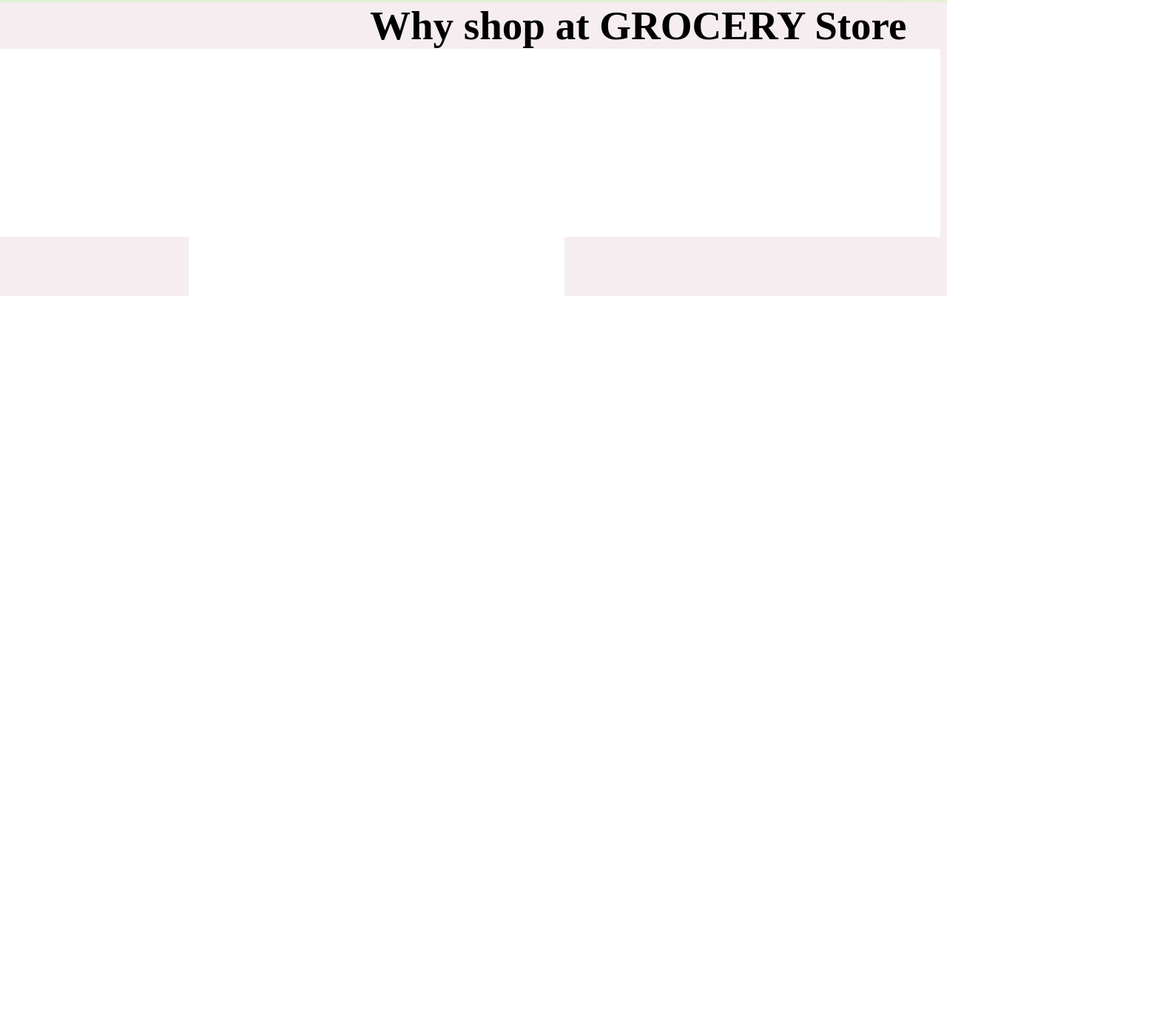
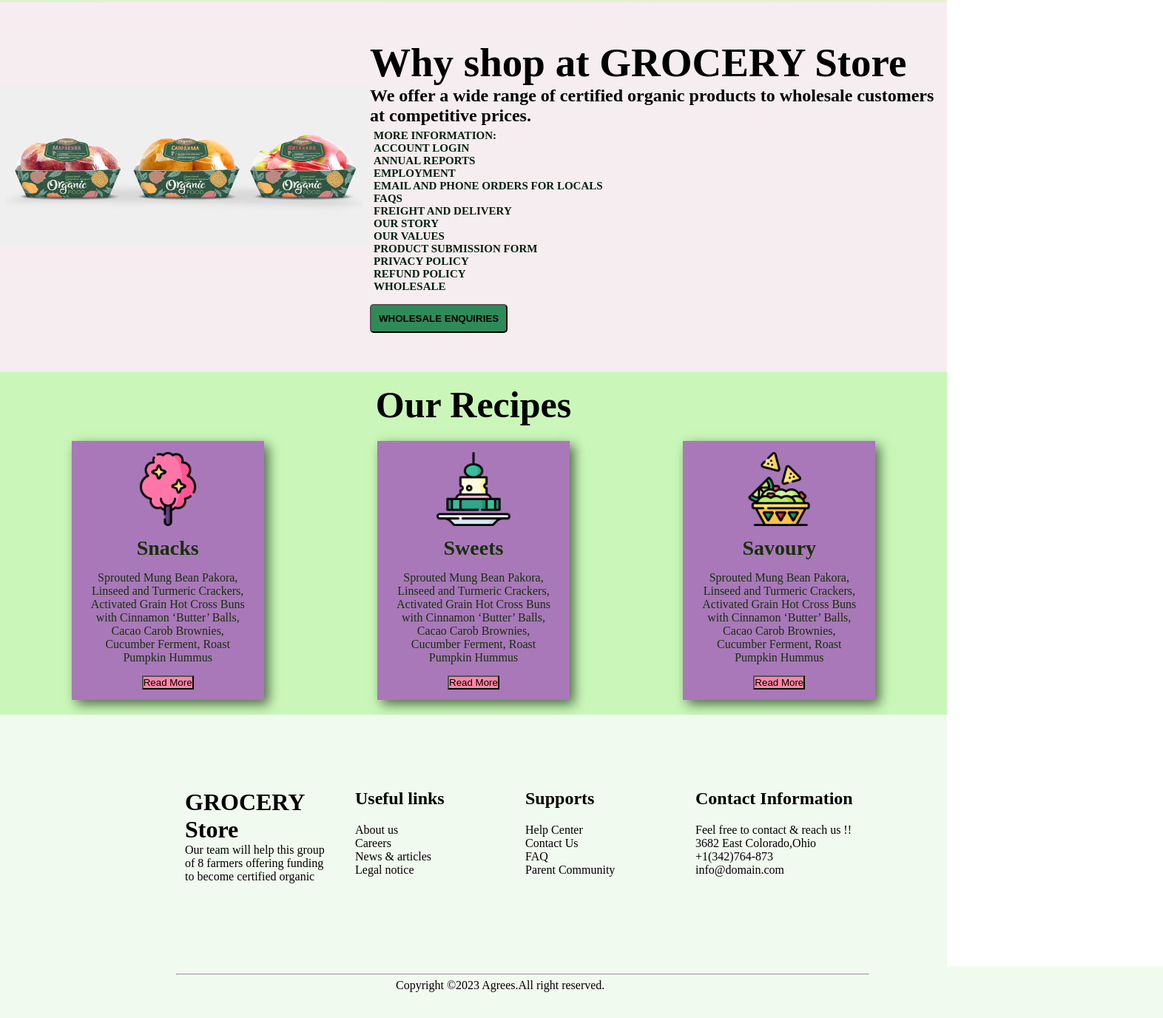
Before and after one commit to Monalisa2836/grocery-products, a plain HTML site: page index.html in a window 1280 px wide. Shown: the part 951-2327 px from the top of the page at 74% size, 1572 px wide, since content can reach past the window. Before the commit the page ends 1351 px from the top, so only its background shows below. Drawn offline with Linux system fonts and the light colour scheme.

Commit message:
added everything

```diff
--- a/index.html
+++ b/index.html
@@ -7,9 +7,7 @@
     <link rel="stylesheet" href="style.css" />
   </head>
   <body>
-
     <!-- this is a navbar section -->
-      </nav>
     <header>
       <nav>
         <div class="menu-container">
@@ -33,14 +31,24 @@
       <section>
         <div class="banner-container">
           <div class="banner-text">
-          <h1 class="name">INTRODUCING GROW <br> THE GROWERS RECIPIENTS.</h1>
-          <p class="description">Grow the Growers is an initiative born from our commitment to food security <br> and localization,
-             2 huge subjects impacting our community more and more.
+            <h1 class="name">
+              INTRODUCING GROW <br />
+              THE GROWERS RECIPIENTS.
+            </h1>
+            <p class="description">
+              Grow the Growers is an initiative born from our commitment to food
+              security <br />
+              and localization, 2 huge subjects impacting our community more and
+              more.
             </p>
             <button class="btn">READ MORE</button>
           </div>
           <div class="banner-photo">
-          <img class="organic-banner" src="pure-natural-organic-label-badge_1017-26210.jpg" alt="">
+            <img
+              class="organic-banner"
+              src="pure-natural-organic-label-badge_1017-26210.jpg"
+              alt=""
+            />
           </div>
         </div>
       </section>
@@ -50,31 +58,110 @@
           <div class="about-container">
             <div class="about-info">
               <h1 class="name">Why shop at GROCERY Store</h1>
-            <h2>We offer a wide range of certified organic products to wholesale customers at competitive prices.</h2>
+              <h2>
+                We offer a wide range of certified organic products to wholesale
+                customers at competitive prices.
+              </h2>
               <p class="description2">
-              MORE INFORMATION: <br>
-              ACCOUNT LOGIN <br>
-              ANNUAL REPORTS <br>
-              EMPLOYMENT <br>
-              EMAIL AND PHONE ORDERS FOR LOCALS <br>
-              FAQS <br>
-              FREIGHT AND DELIVERY <br>
-              OUR STORY <br>
-              OUR VALUES <br>
-              PRODUCT SUBMISSION FORM <br>
-              PRIVACY POLICY <br>
-              REFUND POLICY <br>
-              WHOLESALE <br>
+                MORE INFORMATION: <br />
+                ACCOUNT LOGIN <br />
+                ANNUAL REPORTS <br />
+                EMPLOYMENT <br />
+                EMAIL AND PHONE ORDERS FOR LOCALS <br />
+                FAQS <br />
+                FREIGHT AND DELIVERY <br />
+                OUR STORY <br />
+                OUR VALUES <br />
+                PRODUCT SUBMISSION FORM <br />
+                PRIVACY POLICY <br />
+                REFUND POLICY <br />
+                WHOLESALE <br />
               </p>
               <button class="btn">WHOLESALE ENQUIRIES</button>
             </div>
             <div class="about-photo">
-            <img class="organic-banner" src="1efd9141988705.57bc67d756416.jpg" alt="">
+              <img
+                class="organic-banner"
+                src="1efd9141988705.57bc67d756416.jpg"
+                alt=""
+              />
             </div>
           </div>
         </div>
       </section>
+      <!-- service section starts from here -->
+      <section id="whole">
+        <h1 class="about-title">Our Recipes</h1>
+        <div class="service-container">
+          <div class="box">
+            <img class="icon" src="cotton-candy.png" alt="" />
+            <h2 class="box-title">Snacks</h2>
+            <p class="box-description">
+              Sprouted Mung Bean Pakora, Linseed and Turmeric Crackers,
+              Activated Grain Hot Cross Buns with Cinnamon ‘Butter’ Balls, Cacao
+              Carob Brownies, Cucumber Ferment, Roast Pumpkin Hummus
+            </p>
+            <button class="box-btn">Read More</button>
+          </div>
+          <div class="box">
+            <img class="icon" src="appetizers.png" alt="" />
+            <h2 class="box-title">Sweets</h2>
+            <p class="box-description">
+              Sprouted Mung Bean Pakora, Linseed and Turmeric Crackers,
+              Activated Grain Hot Cross Buns with Cinnamon ‘Butter’ Balls, Cacao
+              Carob Brownies, Cucumber Ferment, Roast Pumpkin Hummus
+            </p>
+            <button class="box-btn">Read More</button>
+          </div>
+          <div class="box">
+            <img class="icon" src="guacamole.png" alt="" />
+            <h2 class="box-title">Savoury</h2>
+            <p class="box-description">
+              Sprouted Mung Bean Pakora, Linseed and Turmeric Crackers,
+              Activated Grain Hot Cross Buns with Cinnamon ‘Butter’ Balls, Cacao
+              Carob Brownies, Cucumber Ferment, Roast Pumpkin Hummus
+            </p>
+            <button class="box-btn">Read More</button>
+          </div>
+        </div>
+      </section>
     </main>
-    <footer></footer>
+    <footer>
+      <div id="last">
+        <div class="last-one">
+          <h1>GROCERY Store</h1>
+          <p>
+            Our team will help this group <br />
+            of 8 farmers offering funding <br />
+            to become certified organic
+          </p>
+        </div>
+        <div class="last-one">
+          <h2 class="use">Useful links</h2>
+          <li>About us</li>
+          <li>Careers</li>
+          <li>News & articles</li>
+          <li>Legal notice</li>
+        </div>
+        <div class="last-one">
+          <h2 class="use">Supports</h2>
+          <li>Help Center</li>
+          <li>Contact Us</li>
+          <li>FAQ</li>
+          <li>Parent Community</li>
+        </div>
+        <div class="last-one">
+          <h2 class="use">Contact Information</h2>
+          <li>Feel free to contact & reach us !!</li>
+          <li>3682 East Colorado,Ohio</li>
+          <li>+1(342)764-873</li>
+          <li>info@domain.com</li>
+        </div>
+      </div>
+      <div class="last-line">
+        <hr width="320%" />
+        <p class="problmetic">Copyright &#169;2023 Agrees.All right reserved.</p>
+      </div>
+    </footer>
   </body>
 </html>
--- a/style.css
+++ b/style.css
@@ -1,9 +1,9 @@
-*{
+* {
   margin: 0px;
   padding: 0px;
 }
 
-.menu-container{
+.menu-container {
   background-color: rgb(0, 0, 0);
   padding: 10px;
   color: aliceblue;
@@ -12,75 +12,69 @@
   align-items: center;
   justify-content: space-around;
 }
-.logo-photo{
+.logo-photo {
   width: 130px;
 }
 
-.menus{
+.menus {
   display: flex;
   font-size: 20px;
-
 }
 
-.item{
+.item {
   margin-right: 30px;
   padding: 5px;
   cursor: pointer;
 }
-.item:hover{
+.item:hover {
   color: yellowgreen;
 }
 
-.organic-banner{
+.organic-banner {
   width: 500px;
 }
-.banner-container{
+.banner-container {
   display: flex;
   justify-content: space-around;
   height: 100vh;
   align-items: center;
   background-color: #dff2d4;
-    background: linear-gradient(45deg,#dff2d4,#e8f1d4);
+  background: linear-gradient(45deg, #dff2d4, #e8f1d4);
   color: rgb(25, 32, 32);
-
 }
 
-.name{
+.name {
   font-size: 55px;
   font-weight: bold;
 }
 
-.description{
+.description {
   font-size: 20px;
   margin-top: 15px;
   margin-bottom: 15px;
 }
-.btn{
+.btn {
   padding: 10px;
   background-color: seagreen;
   font-weight: bold;
   border-radius: 5px;
   cursor: pointer;
 }
-.btn:hover{
+.btn:hover {
   color: #dff2d4;
 }
-.about-container{
+.about-container {
   display: flex;
   justify-content: space-around;
   align-items: center;
   flex-direction: row-reverse;
 }
-.about-title{
-    text-align: center;
-    font-size: 50px;
-    padding-top: 15px;
 
+.aboutus-container {
+  background-color: #f5edef;
+  height: 500px;
 }
-.aboutus-container{
-    background-color: #F5EDEF;
-}
-.description2{
+.description2 {
   margin-top: 5px;
   margin-bottom: 15px;
   font-size: 15px;
@@ -88,3 +82,75 @@
   color: rgb(2, 31, 14);
   margin-left: 5px;
 }
+
+.about-info {
+  padding-top: 50px;
+}
+.about-title {
+  text-align: center;
+  font-size: 50px;
+  padding-top: 15px;
+}
+.box {
+  width: 230px;
+  height: 320px;
+  box-shadow: 6px 6px 15px #536c49;
+  background-color: #a878b9;
+  text-align: center;
+  padding: 15px;
+  color: #18300a;
+}
+
+.icon {
+  width: 100px;
+}
+.box-btn {
+  background-color: #fe86a4;
+  margin-top: 10px;
+}
+.box-title {
+  padding: 10px;
+  font-size: 28px;
+}
+.box-description {
+  padding: 5px;
+}
+.service-container {
+  display: flex;
+  justify-content: space-around;
+  padding: 20px;
+}
+#whole {
+  background-color: #caf7b9;
+}
+.last-one {
+  width: 230px;
+  height: 210px;
+  list-style: none;
+}
+#last {
+  display: flex;
+  padding: 30px;
+  background-color: #f1faee;
+  padding-left: 250px;
+  padding-top: 100px;
+}
+.use {
+  margin-bottom: 20px;
+}
+.last-line {
+  padding: 10px;
+  height: 50px;
+  width: max-content;
+  background-color: #f1faee;
+  padding-left: 180px;
+  padding-right: 1100px;
+}
+.problmetic {
+  position: relative;
+  left: 350px;
+  padding: 5px;
+}
+hr {
+  margin-left: 58px;
+}
```
Also changed, not shown: appetizers.png (added), cotton-candy.png (added), guacamole.png (added), snacks.jpeg (added). Lines whose indentation alone changed are shown as unchanged.
